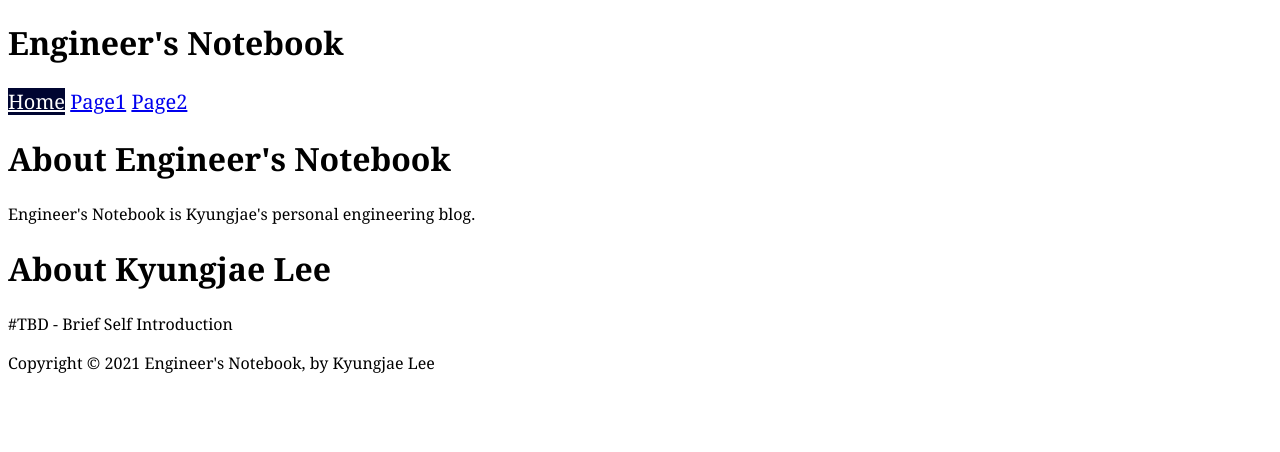
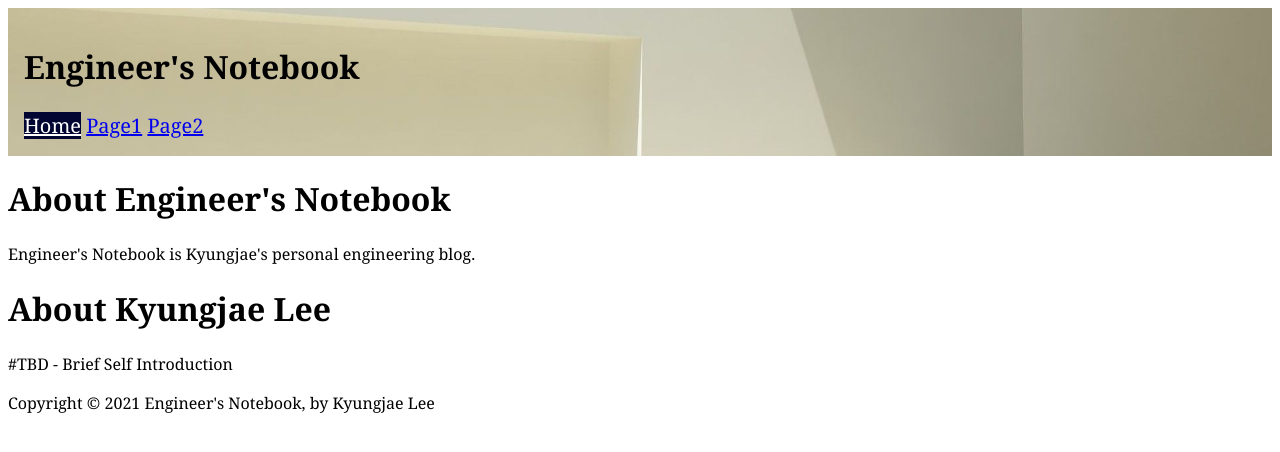
Before and after one commit to kyungjae-lee/kyungjae-lee.github.io, a Jekyll site: the page built from index.html, in a window 1280 px wide. Shown: the top 452 px of the page. Built offline with Jekyll 4.4.1, drawn with Linux system fonts in a browser that asks for light colours.

Commit message:
Add background image

```diff
--- a/_layouts/default.html
+++ b/_layouts/default.html
@@ -8,7 +8,7 @@
 </head>
 
 <body>
-	<header>
+	<header class="masthead {{page.mastheadClass}}">
 		<h1>Engineer's Notebook</h1>
 		{% include nav.html navclass='nav-top' %}
 	</header>
--- a/css/main.css
+++ b/css/main.css
@@ -3,3 +3,4 @@
 
 {% include_relative common.css %}
 {% include_relative nav.css %}
+{% include_relative masthead.css %}
--- /dev/null
+++ b/css/masthead.css
@@ -0,0 +1,5 @@
+.masthead {
+    padding: 1em;
+    background: #000531 url("../img/common/main.jpg") no-repeat center center;
+    background-size: cover;
+}
```
Also changed, not shown: img/common/main.jpg (added).
